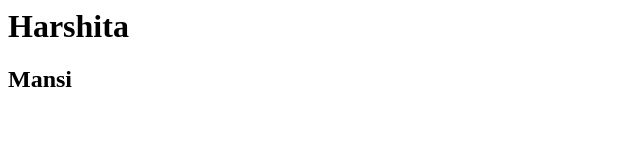
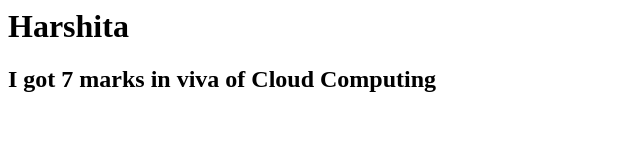
Before and after one commit to Mansisardana/MANVI, a plain HTML site: page index.html in a window 1280 px wide. Shown: the whole page, without its empty margins (0-640 px from the left). Drawn offline with Linux system fonts and the light colour scheme.

Commit message:
Update index.html

```diff
--- a/index.html
+++ b/index.html
@@ -4,6 +4,6 @@
     </head>
     <body>
         <h1> Harshita</h1>
-        <h2> Mansi</h2>
+        <h2 style=color: "blue;"> I got 7 marks in viva of Cloud Computing </h2>
     </body>
 </html>
```
